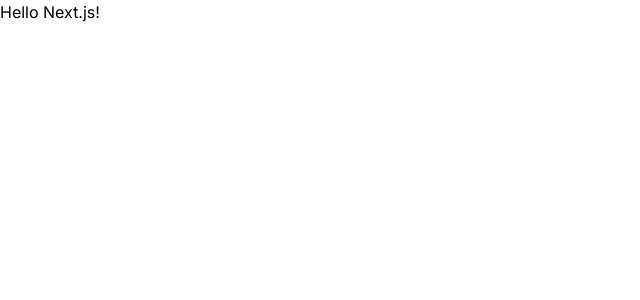
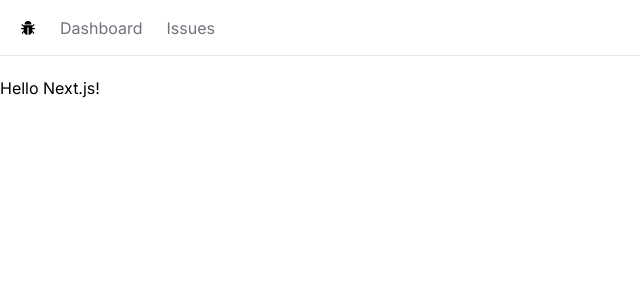
Before and after one commit to yuri-peixoto/issue-tracker, a Next.js app: page / in a window 1280 px wide. Shown: the top 300 px of the page, without its empty margins (0-640 px from the left). Built offline with nearby package versions, Linux system fonts and the light colour scheme.

Commit message:
Build the navbar

```diff
--- /dev/null
+++ b/app/NavBar.tsx
@@ -0,0 +1,28 @@
+import Link from 'next/link'
+import React from 'react'
+import { AiFillBug } from 'react-icons/ai'
+
+const NavBar = () => {
+    const links = [
+        { label: 'Dashboard', href: '/'},
+        { label: 'Issues', href: '/issues'}
+    ]
+
+    return (
+        <nav className='flex space-x-6 border-b mb-5 px-5 h-14 items-center'>
+            <Link href="/"><AiFillBug /></Link>
+            <ul className='flex space-x-6'>
+                {links.map(link => (
+                    <Link
+                        key={link.href}
+                        className='text-zinc-500 hover:text-zinc-800 transition-colors'
+                        href="{link.href}">
+                        {link.label}
+                    </Link>
+                ))}
+            </ul>
+        </nav>
+    )
+}
+
+export default NavBar
--- a/app/layout.tsx
+++ b/app/layout.tsx
@@ -1,6 +1,7 @@
 import './globals.css'
 import type { Metadata } from 'next'
 import { Inter } from 'next/font/google'
+import NavBar from './NavBar'
 
 const inter = Inter({ subsets: ['latin'] })
 
@@ -16,7 +17,10 @@
 }) {
   return (
     <html lang="en">
-      <body className={inter.className}>{children}</body>
+      <body className={inter.className}>
+        <NavBar />
+        <main>{children}</main>
+      </body>
     </html>
   )
 }
--- a/package.json
+++ b/package.json
@@ -19,6 +19,7 @@
     "postcss": "8.4.31",
     "react": "18.2.0",
     "react-dom": "18.2.0",
+    "react-icons": "^4.11.0",
     "tailwindcss": "3.3.3",
     "typescript": "5.2.2"
   }
```
Also changed, not shown: 1 other file (tests, documents, lock files or other folders).
